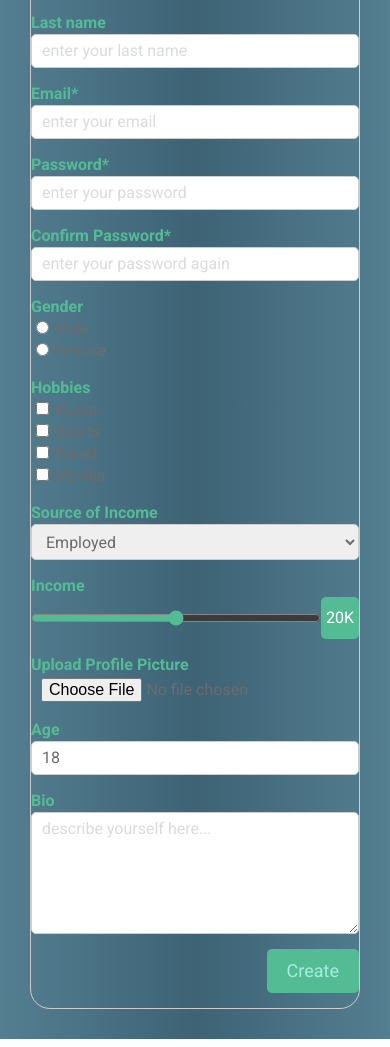
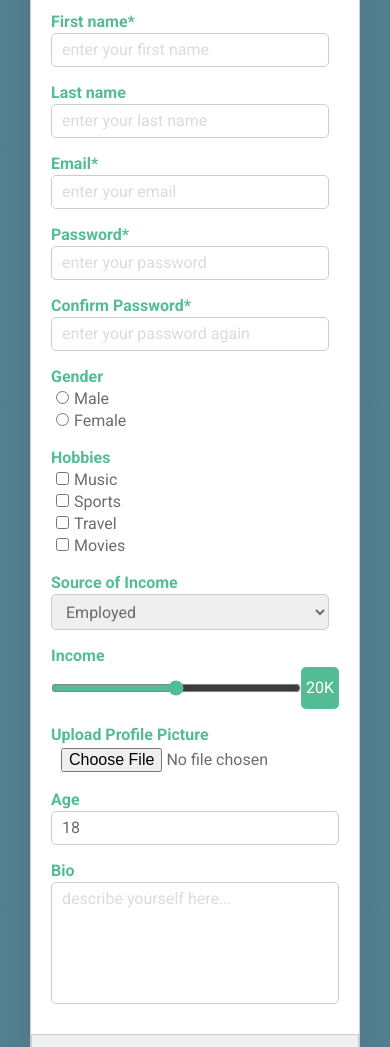
Before and after one commit to snischuk/mobile-app, a plain HTML site: page task_1_3/index.html in a window 390 px wide. Shown: the part 107-1154 px from the top of the page. Drawn offline with Linux system fonts and the light colour scheme.

Commit message:
fix: eror to connect scss

```diff
--- a/task_1_3/css/style.css
+++ b/task_1_3/css/style.css
@@ -1,4 +1,4 @@
-.footer-btn, .textarea, .input-number, .input-file, .input-range-counter, .select, .label, .input-field, .input-title, .header {
+.footer-btn, .textarea, .input-number, .input-file, .input-range-counter, .select, .label, .input-field, .input-title, .create__header {
   font-family: "Roboto", Verdana, sans-serif;
 }
 
@@ -21,6 +21,11 @@ body {
   padding: 30px;
   margin: 0 auto;
 }
+@media (max-width: 767px) {
+  .container {
+    min-width: 320px;
+  }
+}
 
 .create {
   border: 1px solid #cdcdcd;
@@ -30,7 +35,7 @@ body {
   border-radius: 20px;
 }
 
-.header {
+.create__header {
   color: #6c6c6c;
   font-size: 2.8rem;
   line-height: 3rem;
@@ -40,9 +45,14 @@ body {
   padding: 20px;
 }
 
-.body {
+.create__body {
   background-color: #ffffff;
   padding: 25px 60px;
+}
+@media (max-width: 767px) {
+  .create__body {
+    padding: 15px 20px;
+  }
 }
 
 .row {
@@ -50,12 +60,17 @@ body {
   flex-direction: row;
   justify-content: space-between;
 }
+@media (max-width: 767px) {
+  .row {
+    flex-direction: column;
+  }
+}
 
 .column-2 {
   display: flex;
   flex-direction: column;
   justify-content: space-between;
-  flex-basis: 49%;
+  flex-basis: 50%;
   margin-bottom: 15px;
 }
 
@@ -71,7 +86,7 @@ body {
   font-size: 1.6rem;
   line-height: 2.2rem;
   border: 1px solid #cdcdcd;
-  width: 100%;
+  width: calc(100% - 10px);
   padding: 5px 10px;
   border-radius: 5px;
 }
@@ -84,6 +99,12 @@ body {
 .input-field::placeholder {
   color: #dadbdb;
 }
+.input-field:hover {
+  border-color: #54bc95;
+}
+.input-field:focus {
+  outline-color: #54bc95;
+}
 
 .group-items {
   justify-content: flex-start;
@@ -92,6 +113,7 @@ body {
 .item {
   margin: 0 5px;
   cursor: pointer;
+  accent-color: darkcyan;
 }
 
 .label {
@@ -100,6 +122,9 @@ body {
   line-height: 2.2rem;
   cursor: pointer;
 }
+.label:hover {
+  color: #54bc95;
+}
 
 .select {
   color: #6c6c6c;
@@ -107,9 +132,16 @@ body {
   line-height: 2.2rem;
   border: 1px solid #cdcdcd;
   padding: 0 10px;
+  width: calc(100% - 10px);
   height: 3.6rem;
   cursor: pointer;
   border-radius: 5px;
+}
+.select:hover {
+  border-color: #54bc95;
+}
+.select:focus {
+  outline-color: #54bc95;
 }
 
 .row-range {
@@ -122,6 +154,11 @@ body {
   cursor: pointer;
   width: 85%;
   accent-color: #54bc95;
+}
+@media (max-width: 767px) {
+  .input-range {
+    width: 100%;
+  }
 }
 
 .input-range-counter {
@@ -151,6 +188,12 @@ body {
   padding: 5px 10px;
   border-radius: 5px;
 }
+.input-number:hover {
+  border-color: #54bc95;
+}
+.input-number:focus {
+  outline-color: #54bc95;
+}
 
 .textarea {
   color: #6c6c6c;
@@ -158,7 +201,7 @@ body {
   line-height: 2.2rem;
   border: 1px solid #cdcdcd;
   padding: 5px 10px;
-  resize: vertical;
+  resize: none;
   border-radius: 5px;
 }
 .textarea::-moz-placeholder {
@@ -170,11 +213,22 @@ body {
 .textarea::placeholder {
   color: #dadbdb;
 }
+.textarea:hover {
+  border-color: #54bc95;
+}
+.textarea:focus {
+  outline-color: #54bc95;
+}
 
-.footer {
+.create__footer {
   border: 1px solid #cdcdcd;
   padding: 15px 60px 0;
   background-color: #eff0f1;
+}
+@media (max-width: 767px) {
+  .create__footer {
+    padding: 15px 20px 0;
+  }
 }
 
 .flex-end {
@@ -191,21 +245,6 @@ body {
   border: none;
   border-radius: 5px;
 }
-
-@media (max-width: 767px) {
-  .container {
-    min-width: 320px;
-  }
-  .body {
-    padding: 15px 20px;
-  }
-  .footer {
-    padding: 15px 20px 0;
-  }
-  .row {
-    flex-direction: column;
-  }
-  .input-range {
-    width: 100%;
-  }
+.footer-btn:hover {
+  filter: brightness(110%);
 }/*# sourceMappingURL=style.css.map */
```
Also changed, not shown: 1 other file.
